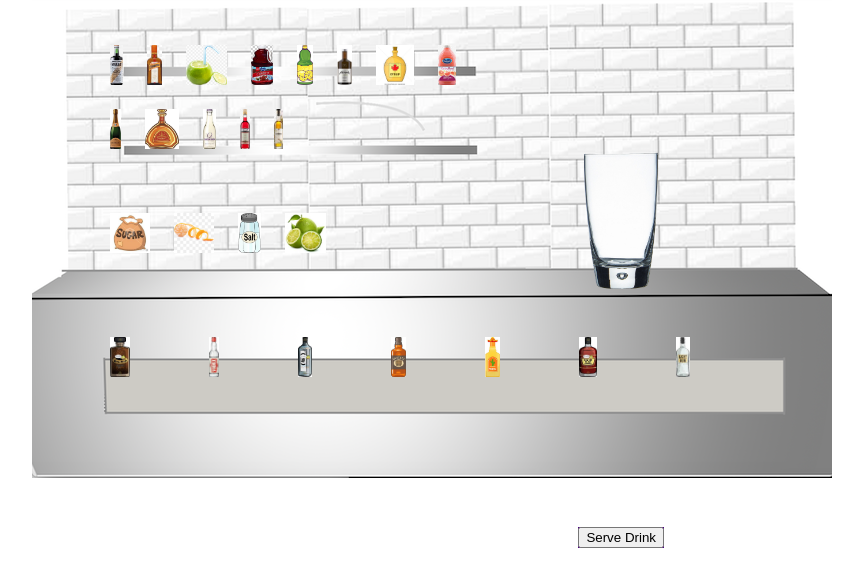
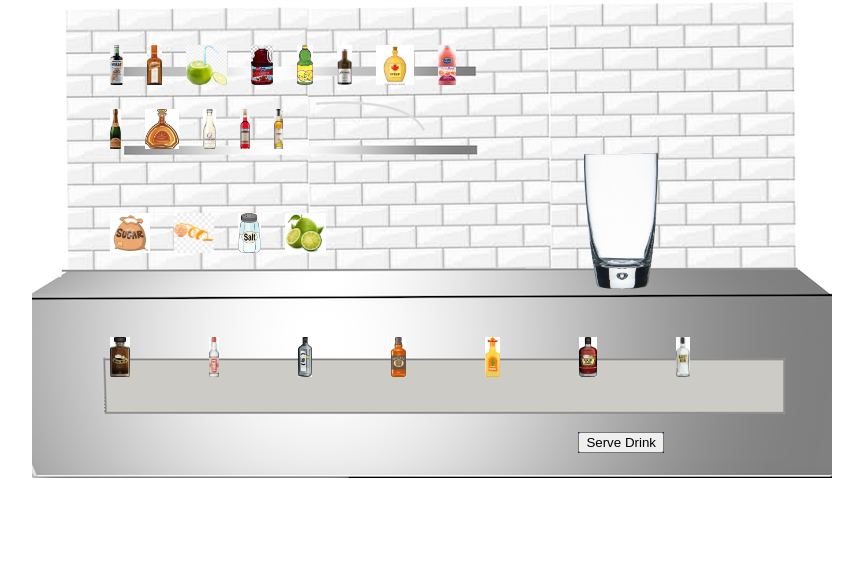
Before and after one commit to bmzwayer/BZ_BrowserGame_Mixology, a website: page index.html in a window 1280 px wide. Shown: the part 83-670 px from the top of the page, without its empty margins (208-1071 px from the left). Drawn offline with Linux system fonts and the light colour scheme.

Commit message:
moved serve button

```diff
--- a/css/style.css
+++ b/css/style.css
@@ -70,7 +70,7 @@ h1 span {
 }
 #navBtns {
     float: right;
-    margin: 150px 400px 40px 0;
+    margin: 55px 400px 40px 0;
     background-color: indigo;
 }
 
```
